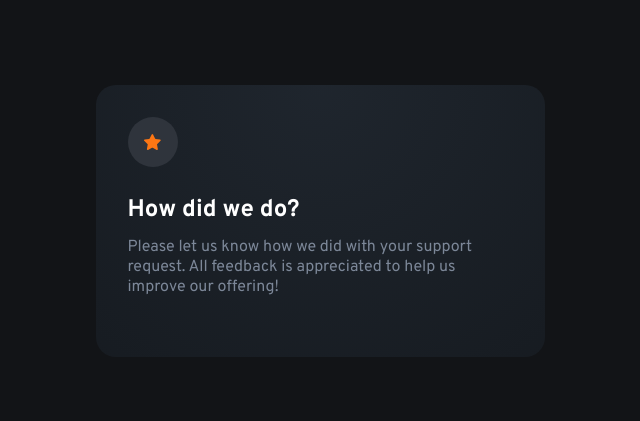
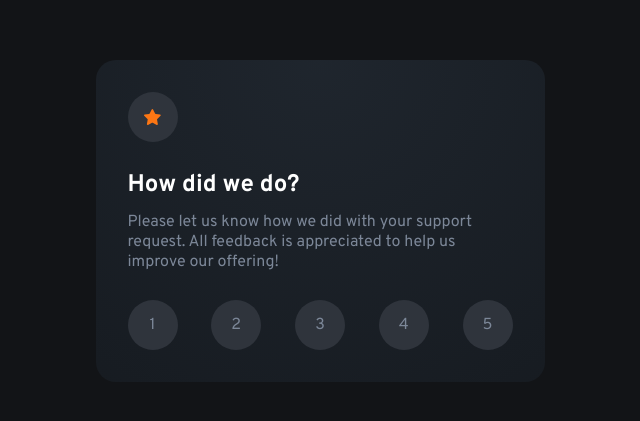
Before and after one commit to jonmico/interactive-rating-component, a React (Vite) app: page / in a window 1280 px wide. Shown: the part 179-600 px from the top of the page, without its empty margins (320-960 px from the left). Built offline with nearby package versions, Linux system fonts and the light colour scheme.

Commit message:
Make Rating component.

```diff
--- a/src/App.tsx
+++ b/src/App.tsx
@@ -1,5 +1,6 @@
 import StarIcon from './components/StarIcon/StarIcon';
 import CardText from './components/CardText/CardText';
+import Rating from './components/Rating/Rating';
 
 import { styled } from 'styled-components';
 
@@ -31,6 +32,7 @@ export default function App() {
       <StyledCard>
         <StarIcon />
         <CardText />
+        <Rating />
       </StyledCard>
     </StyledWrapper>
   );
--- a/src/components/Rating/Rating.styled.tsx
+++ b/src/components/Rating/Rating.styled.tsx
@@ -0,0 +1,26 @@
+import { styled } from 'styled-components';
+
+export const List = styled.ol`
+  display: flex;
+  justify-content: space-between;
+  align-items: center;
+  list-style: none;
+`;
+
+export const ListItem = styled.li`
+  display: block;
+  background-color: hsl(216, 12%, 21%);
+  color: hsl(216, 12%, 54%);
+  border-radius: 50%;
+  height: 50px;
+  width: 50px;
+  display: flex;
+  align-items: center;
+  justify-content: center;
+
+  &:hover {
+    background-color: hsl(217, 12%, 63%);
+    color: hsl(0, 0%, 100%);
+    cursor: pointer;
+  }
+`;
--- a/src/components/Rating/Rating.tsx
+++ b/src/components/Rating/Rating.tsx
@@ -0,0 +1,15 @@
+import * as S from './Rating.styled';
+
+export default function Rating() {
+  return (
+    <div>
+      <S.List>
+        <S.ListItem>1</S.ListItem>
+        <S.ListItem>2</S.ListItem>
+        <S.ListItem>3</S.ListItem>
+        <S.ListItem>4</S.ListItem>
+        <S.ListItem>5</S.ListItem>
+      </S.List>
+    </div>
+  );
+}
```
